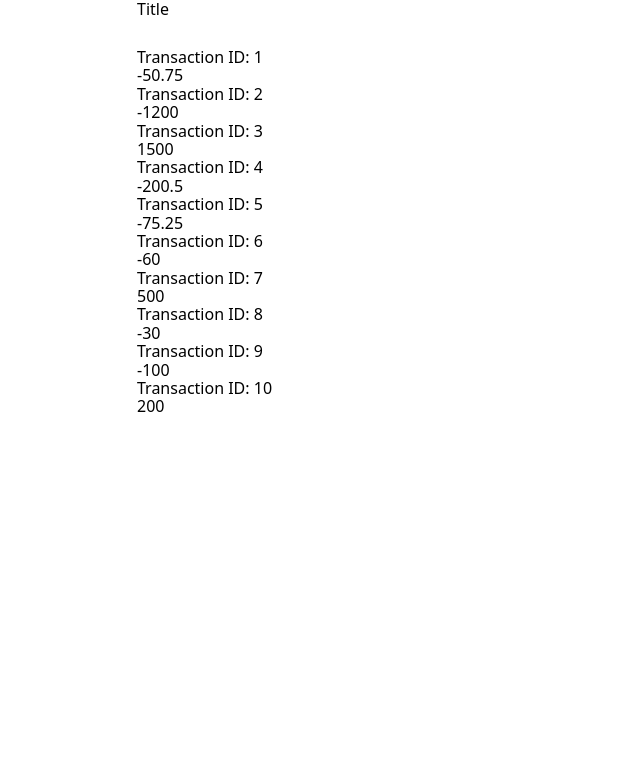
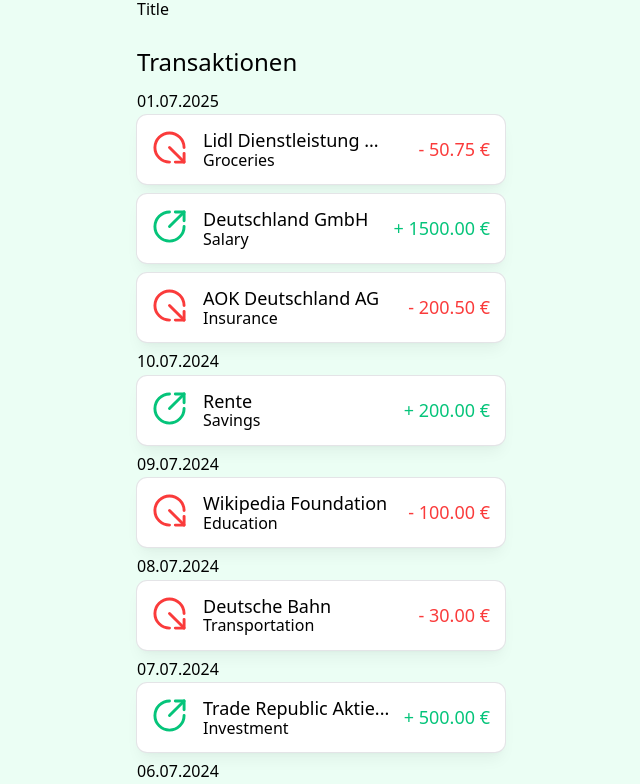
Before and after one commit to juliansngr/mon-ey, a Next.js app: page / in a window 1280 px wide. Shown: the top 784 px of the page, without its empty margins (319-959 px from the left). Built offline with nearby package versions, Linux system fonts and the light colour scheme.

Commit message:
added transaction list including sorting + date logic, added dayjs + lucide icons, inital styling

```diff
--- /dev/null
+++ b/components/TransactionCard/index.js
@@ -0,0 +1,76 @@
+import styled from "styled-components";
+import { CircleArrowOutUpRight, CircleArrowOutDownRight } from "lucide-react";
+
+export default function TransactionCard({ data }) {
+  //Falls der Transaktions-Partner zu lang ist
+  const truncateText = (text, maxLength) =>
+    text.length > maxLength ? text.slice(0, maxLength) + "..." : text;
+
+  return (
+    <StyledTransactionCard $type={data.type}>
+      <IconTextWrapper>
+        {data.type === "income" ? (
+          <StyledCircleArrowOutUpRight />
+        ) : (
+          <StyledCircleArrowOutDownRight />
+        )}
+        <div>
+          <StyledTransactionPartner>
+            {truncateText(data.partner, 20)}
+          </StyledTransactionPartner>
+          <p>{data.category}</p>
+        </div>
+      </IconTextWrapper>
+
+      <StyledAmount $type={data.type}>
+        {data.type === "income" ? "+" : "-"} {Math.abs(data.amount).toFixed(2)}{" "}
+        €
+      </StyledAmount>
+    </StyledTransactionCard>
+  );
+}
+
+const StyledTransactionCard = styled.li`
+  display: flex;
+  justify-content: space-between;
+  align-items: center;
+  padding: 15px;
+  border-radius: 10px;
+  background-color: white;
+  box-shadow: 0 0 0 1px #e4e4e7, 0 10px 15px -3px rgba(0, 0, 0, 0.05),
+    0 4px 6px -4px rgba(0, 0, 0, 0.05);
+
+  transition: background-color 0.3s ease;
+
+  &:hover {
+    background-color: #ebebeb;
+  }
+`;
+
+const StyledAmount = styled.p`
+  font-size: large;
+  font-weight: 500;
+  color: ${(props) => (props.$type === "income" ? "#05c47a" : "#fa3b3b")};
+`;
+
+const StyledCircleArrowOutUpRight = styled(CircleArrowOutUpRight)`
+  color: #05c47a;
+  width: 35px;
+  height: 35px;
+`;
+
+const StyledCircleArrowOutDownRight = styled(CircleArrowOutDownRight)`
+  color: #fa3b3b;
+  width: 35px;
+  height: 35px;
+`;
+
+const IconTextWrapper = styled.div`
+  display: flex;
+  gap: 1rem;
+`;
+
+const StyledTransactionPartner = styled.p`
+  font-size: large;
+  font-weight: 500;
+`;
--- a/components/TransactionsList/index.js
+++ b/components/TransactionsList/index.js
@@ -1,14 +1,50 @@
+import styled from "styled-components";
+import TransactionCard from "../TransactionCard";
+import dayjs from "dayjs";
+
 export default function TransactionsList({ transactions }) {
   return (
-    <ul>
-      {transactions.map((transaction) => {
-        return (
-          <li key={transaction.id}>
-            <p>Transaction ID: {transaction.id}</p>
-            <p>{transaction.amount}</p>
-          </li>
-        );
-      })}
-    </ul>
+    <>
+      <StyledH2>Transaktionen</StyledH2>
+      <StyledUl>
+        {transactions.map(([isoDate, dayTransactions]) => {
+          //Datum umformatieren
+
+          const formattedDate = dayjs(isoDate).format("DD.MM.YYYY");
+
+          return (
+            <StyledLi key={isoDate}>
+              <h3>{formattedDate}</h3>
+              <StyledUl>
+                {dayTransactions.map((transaction) => (
+                  <TransactionCard key={transaction.id} data={transaction} />
+                  // <li key={transaction.id}>
+                  //   <p>Transaction ID: {transaction.id}</p>
+                  //   <p>Amount: {transaction.amount}</p>
+                  // </li>
+                ))}
+              </StyledUl>
+            </StyledLi>
+          );
+        })}
+      </StyledUl>
+    </>
   );
 }
+
+const StyledUl = styled.ul`
+  display: flex;
+  flex-direction: column;
+  gap: 10px;
+`;
+
+const StyledH2 = styled.h2`
+  font-size: x-large;
+  margin-bottom: 1rem;
+`;
+
+const StyledLi = styled.li`
+  display: flex;
+  flex-direction: column;
+  gap: 5px;
+`;
--- a/db/dummy.json
+++ b/db/dummy.json
@@ -4,69 +4,79 @@
     "amount": -50.75,
     "category": "Groceries",
     "type": "expense",
-    "date": "2024-07-01T00:00:00"
+    "date": "2025-07-01T00:00:00",
+    "partner": "Lidl Dienstleistung GmbH & Co. KG"
   },
   {
     "id": "2",
     "amount": -1200.0,
     "category": "Rent",
     "type": "expense",
-    "date": "2024-07-02T00:00:00"
+    "date": "2024-07-02T00:00:00",
+    "partner": "Michael Wendler"
   },
   {
     "id": "3",
     "amount": 1500.0,
     "category": "Salary",
     "type": "income",
-    "date": "2024-07-03T00:00:00"
+    "date": "2025-07-01T00:00:00",
+    "partner": "Deutschland GmbH"
   },
   {
     "id": "4",
     "amount": -200.5,
     "category": "Insurance",
     "type": "expense",
-    "date": "2024-07-04T00:00:00"
+    "date": "2025-07-01T00:00:00",
+    "partner": "AOK Deutschland AG"
   },
   {
     "id": "5",
     "amount": -75.25,
     "category": "Entertainment",
     "type": "expense",
-    "date": "2024-07-05T00:00:00"
+    "date": "2024-07-05T00:00:00",
+    "partner": "Cineplex International Ltd."
   },
   {
     "id": "6",
     "amount": -60.0,
     "category": "Restaurants",
     "type": "expense",
-    "date": "2024-07-06T00:00:00"
+    "date": "2024-07-06T00:00:00",
+    "partner": "China Ecke Mauer"
   },
   {
     "id": "7",
     "amount": 500.0,
     "category": "Investment",
     "type": "income",
-    "date": "2024-07-07T00:00:00"
+    "date": "2024-07-07T00:00:00",
+    "partner": "Trade Republic Aktien"
   },
   {
     "id": "8",
     "amount": -30.0,
     "category": "Transportation",
     "type": "expense",
-    "date": "2024-07-08T00:00:00"
+    "date": "2024-07-08T00:00:00",
+    "partner": "Deutsche Bahn"
   },
   {
     "id": "9",
     "amount": -100.0,
     "category": "Education",
     "type": "expense",
-    "date": "2024-07-09T00:00:00"
+    "date": "2024-07-09T00:00:00",
+    "partner": "Wikipedia Foundation"
   },
   {
     "id": "10",
     "amount": 200.0,
     "category": "Savings",
     "type": "income",
-    "date": "2024-07-10T00:00:00"
+    "date": "2024-07-10T00:00:00",
+    "partner": "Rente"
   }
 ]
--- a/package.json
+++ b/package.json
@@ -10,8 +10,10 @@
     "test": "jest --watchAll"
   },
   "dependencies": {
+    "dayjs": "^1.11.13",
     "eslint": "8.44.0",
     "eslint-config-next": "13.4.8",
+    "lucide-react": "^0.486.0",
     "next": "13.4.8",
     "react": "18.2.0",
     "react-dom": "18.2.0",
--- a/pages/index.js
+++ b/pages/index.js
@@ -2,9 +2,9 @@ import { useTransactionsContext } from "@/utils/TransactionsContext/Transactions
 import TransactionsList from "@/components/TransactionsList/";
 
 export default function HomePage() {
-  const { data, isLoading } = useTransactionsContext();
+  const { data, isLoading, sortedEntries } = useTransactionsContext();
 
   if (isLoading) return null;
 
-  return <TransactionsList transactions={data} />;
+  return <TransactionsList transactions={sortedEntries} />;
 }
--- a/styles.js
+++ b/styles.js
@@ -32,6 +32,8 @@ ul, ol {
     max-width: 400px;
     margin-left:auto;
     margin-right:auto;
+
+    background-color: #ebfef4;
   }
 
   .layout-wrapper {
--- a/utils/TransactionsContext/TransactionsContext.js
+++ b/utils/TransactionsContext/TransactionsContext.js
@@ -1,5 +1,6 @@
-import { useContext, createContext } from "react";
+import { useContext, createContext, useState } from "react";
 import useSWR from "swr";
+import dayjs from "dayjs";
 
 const fetcher = (url) => fetch(url).then((r) => r.json());
 
@@ -8,6 +9,16 @@ const TransactionsContext = createContext();
 export function TransactionsProvider({ children }) {
   const { data, isLoading, error, mutate } = useSWR(`/api/dummy/`, fetcher);
 
+  if (isLoading) {
+    return null;
+  }
+
+  const dataFixed = Object.groupBy(data, (transaction) => transaction.date);
+
+  const sortedEntries = Object.entries(dataFixed).sort(
+    ([dateA], [dateB]) => dayjs(dateB).valueOf() - dayjs(dateA).valueOf()
+  );
+
   return (
     <TransactionsContext.Provider
       value={{
@@ -15,6 +26,7 @@ export function TransactionsProvider({ children }) {
         isLoading,
         error,
         mutate,
+        sortedEntries,
       }}
     >
       {children}
```
